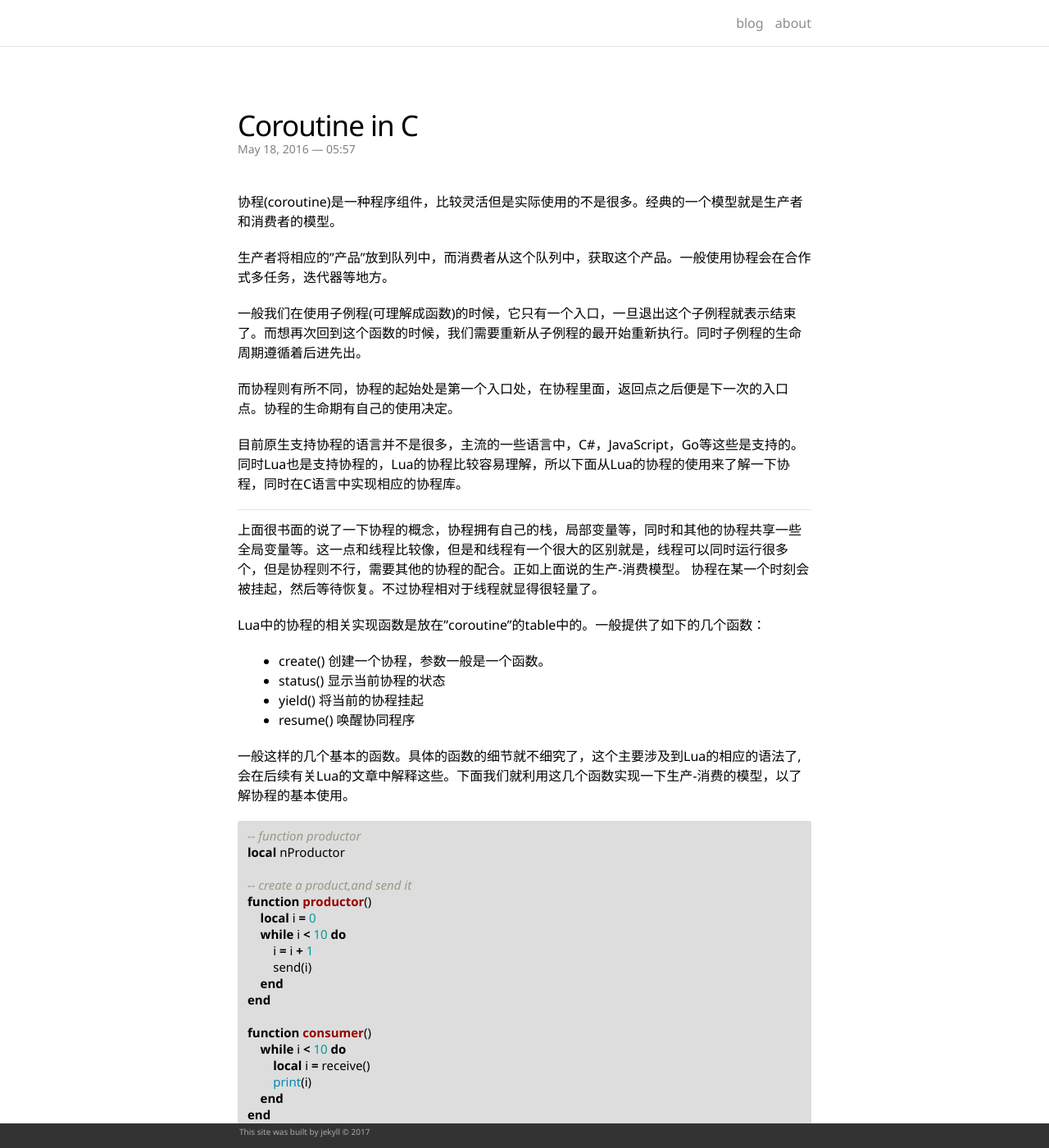
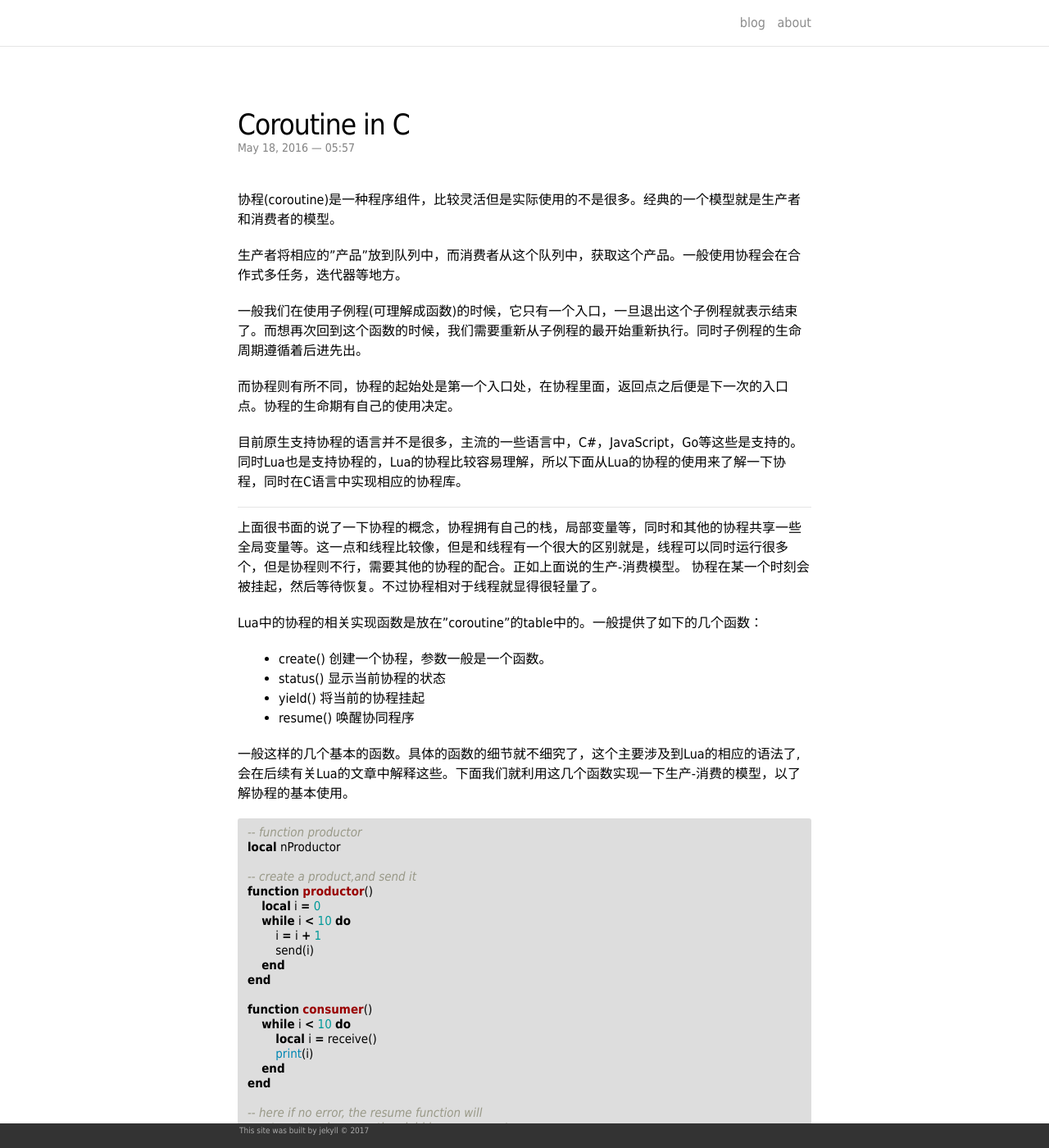
Before and after one commit to JesseEisen/JesseEisen.github.io, a Jekyll site: the page built from _posts/2016-05-18-coroutine.md, in a window 1280 px wide and 1400 px high. Shown: the whole window at 82% size. Built offline with Jekyll 4.4.1, drawn with Linux system fonts in a browser that asks for light colours; nearby versions of some CDN libraries.

Commit message:
change font family

```diff
--- a/_sass/_base.scss
+++ b/_sass/_base.scss
@@ -57,10 +57,9 @@ body {
 */
 
 body {
-    font-family:"Segoe UI","Oxygen",Tahoma, Arial, STXihei, "华文细黑", "Microsoft YaHei", "微软雅黑", SimSun, "宋体", Heiti, "黑体", sans-serif;
+    font-family:"Oxygen",Tahoma, Arial, STXihei, "华文细黑", "Microsoft YaHei", "微软雅黑", SimSun, "宋体", Heiti, "黑体", sans-serif, Helvetica;
     padding: 20px;
     margin: 0;
-    font-weight: 100;
     -webkit-font-smoothing: antialiased;
     -webkit-text-size-adjust: 100%;
     @media (min-width: 992px) {
@@ -193,7 +192,7 @@ blockquote {
  */
 pre,
 code {
-    font-family:"Segoe UI","Oxygen",Tahoma, Arial, STXihei, "华文细黑", "Microsoft YaHei", "微软雅黑", SimSun, "宋体", Heiti, "黑体", sans-serif;
+    font-family:"Oxygen",Tahoma, Arial, STXihei, "华文细黑", "Microsoft YaHei", "微软雅黑", SimSun, "宋体", Heiti, "黑体", sans-serif, Helvetica;
     font-size: 15px;
     border-radius: 3px;
     background-color: #DDD;
```
